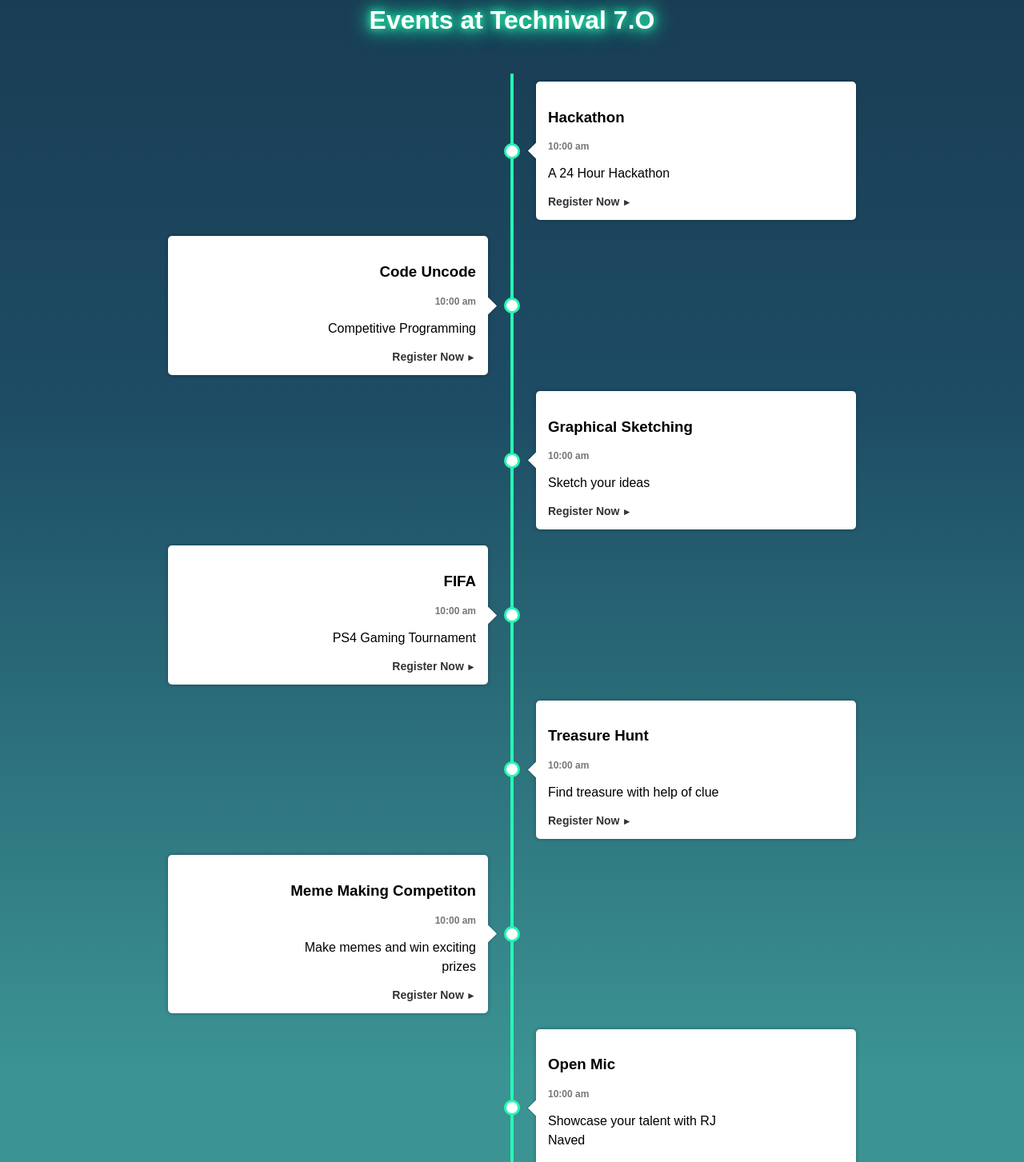
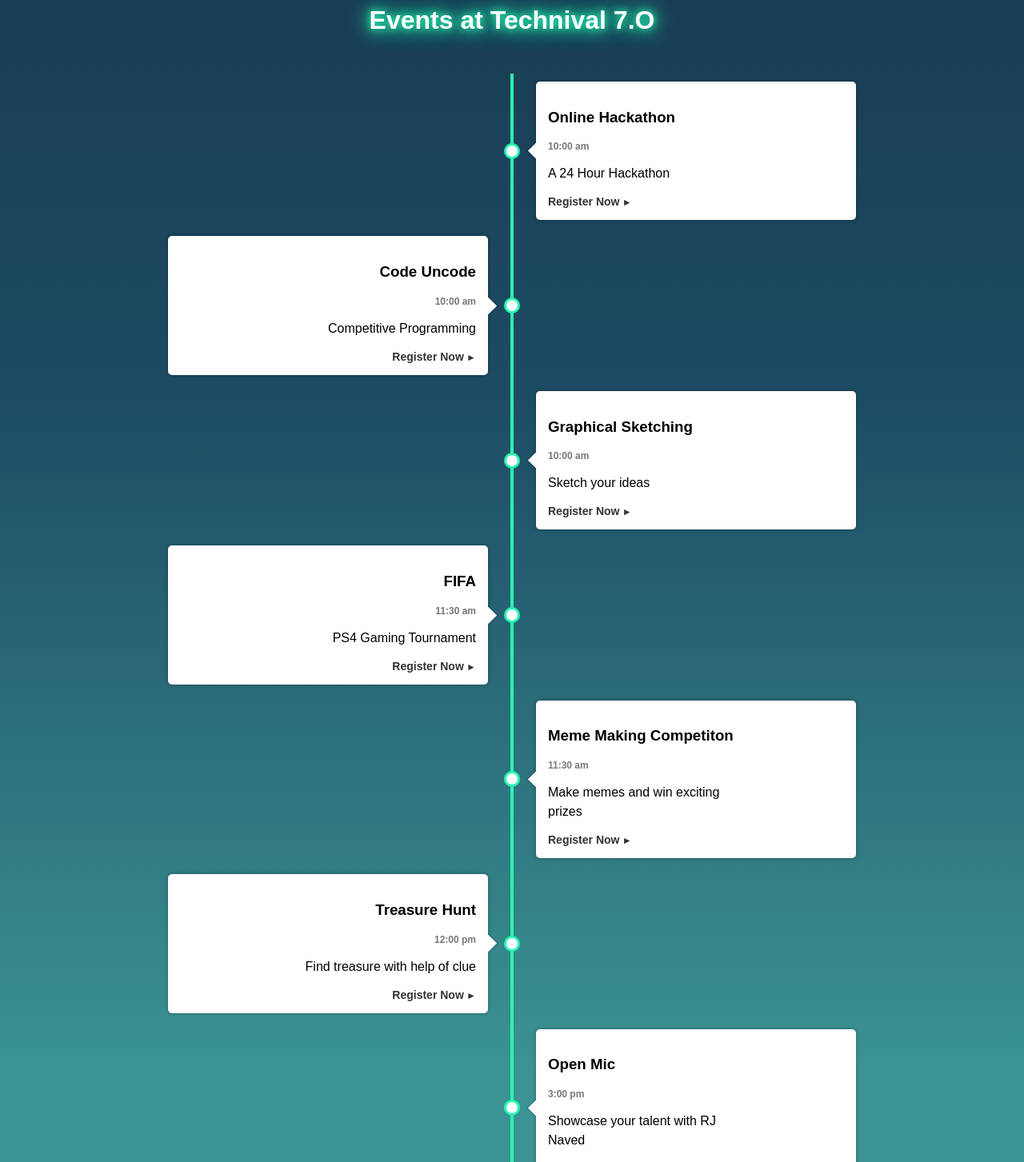
Before and after one commit to kmc-tcp/technival-website, a React (Create React App) app: page / in a window 1280 px wide. Shown: the part 1160-2613 px from the top of the page at 80% size. Built offline with nearby package versions, Linux system fonts and the light colour scheme.

Commit message:
fixed event timings

```diff
--- a/src/components/Events/EventDetail.js
+++ b/src/components/Events/EventDetail.js
@@ -1,6 +1,6 @@
 export const eventDetail = [
     {
-        title: 'Hackathon',
+        title: 'Online Hackathon',
         text: 'A 24 Hour Hackathon',
         time: '10:00 am',
         link: {
@@ -29,7 +29,16 @@ export const eventDetail = [
     {
         title: 'FIFA',
         text: 'PS4 Gaming Tournament',
-        time: '10:00 am',
+        time: '11:30 am',
+        link: {
+            url: 'https://github.com/sachdevavaibhav',
+            text: 'Register Now'
+        }
+    },
+    {
+        title: 'Meme Making Competiton',
+        text: 'Make memes and win exciting prizes',
+        time: '11:30 am',
         link: {
             url: 'https://github.com/sachdevavaibhav',
             text: 'Register Now'
@@ -38,16 +47,7 @@ export const eventDetail = [
     {
         title: 'Treasure Hunt',
         text: 'Find treasure with help of clue',
-        time: '10:00 am',
-        link: {
-            url: 'https://github.com/sachdevavaibhav',
-            text: 'Register Now'
-        }
-    },
-    {
-        title: 'Meme Making Competiton',
-        text: 'Make memes and win exciting prizes',
-        time: '10:00 am',
+        time: '12:00 pm',
         link: {
             url: 'https://github.com/sachdevavaibhav',
             text: 'Register Now'
@@ -56,10 +56,10 @@ export const eventDetail = [
     {
         title: 'Open Mic',
         text: 'Showcase your talent with RJ Naved',
-        time: '10:00 am',
+        time: '3:00 pm',
         link: {
             url: 'https://github.com/sachdevavaibhav',
             text: 'Register Now'
         }
-    }
+    },
 ]
```
